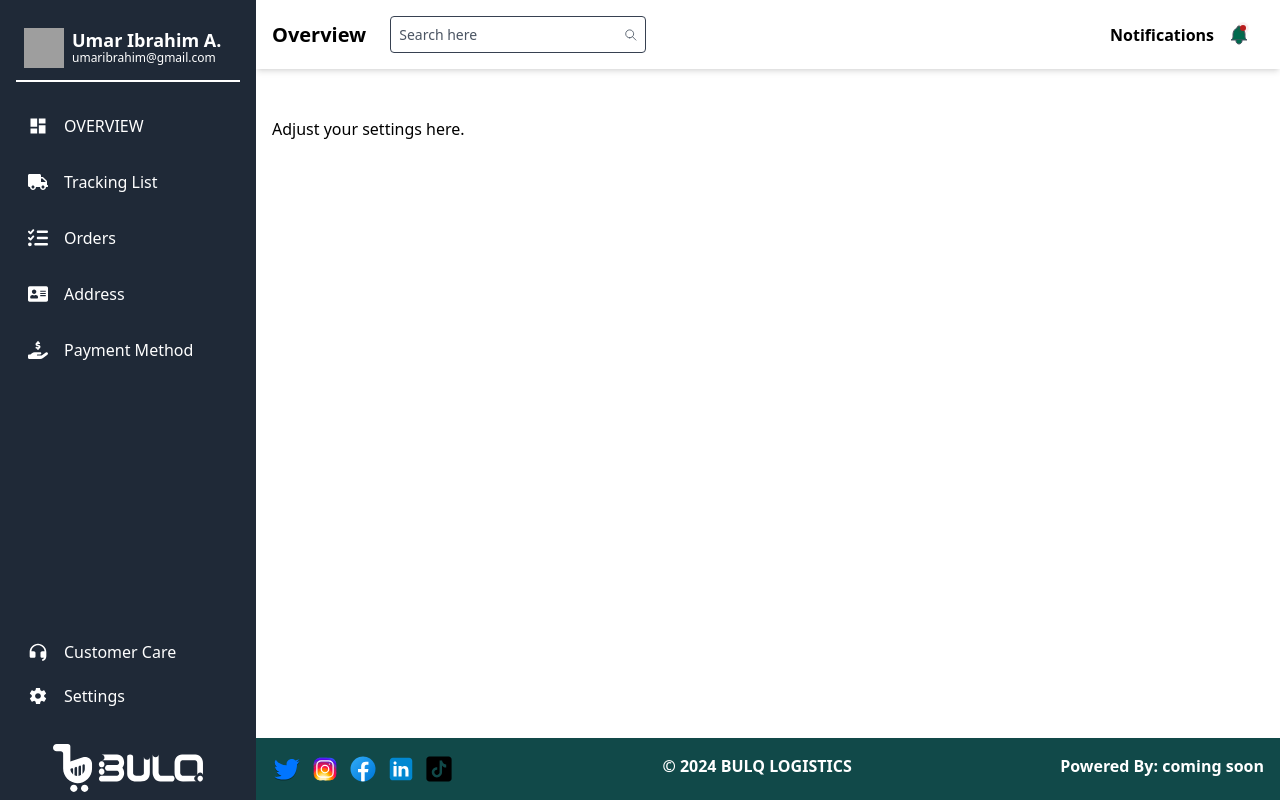
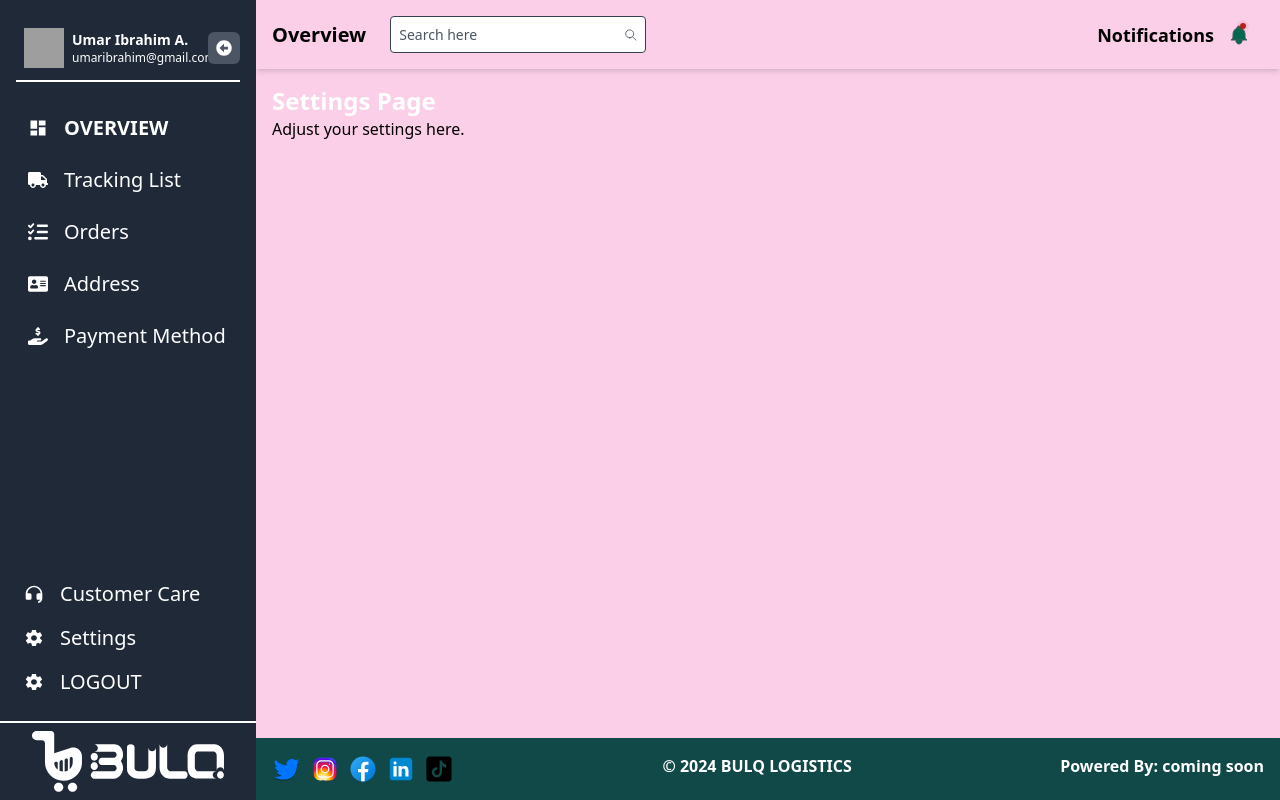
Before and after one commit to Bulqs/bulqlogistics, a Next.js app: page /pages/userdashboard/settings in a window 1280 px wide. Built offline with nearby package versions, Linux system fonts and the light colour scheme; grey boxes are pictures that could not be loaded.

Commit message:
address done for xs lg and xl

```diff
--- a/app/components/inputs/InputField.tsx
+++ b/app/components/inputs/InputField.tsx
@@ -145,7 +145,7 @@ const InputField: React.FC<InputFieldProps> = ({
                     value={value}
                     required={required}
                     onChange={onChange}
-                    className="font-semibold bg-white w-full border border-gray-300 dark:border-gray-700 pl-3 py-3 shadow-sm rounded text-sm focus:outline-none bg-transparent focus:border-indigo-700 text-gray-800 dark:text-gray-100 "
+                    className="placeholder:text-xs font-semibold bg-white w-full border border-gray-300 dark:border-gray-700 pl-1 md:pl-3 py-2 shadow-sm rounded text-sm focus:outline-none bg-transparent focus:border-indigo-700 text-gray-800 dark:text-gray-100 "
                 >
                     <option value="" disabled>
                         {placeholder}
@@ -177,7 +177,7 @@ const InputField: React.FC<InputFieldProps> = ({
                         placeholder={placeholder}
                         required={required}
                         onChange={onChange}
-                        className="bg-white w-full border border-gray-300 dark:border-gray-700 pl-3 py-3 shadow-sm rounded-r text-sm focus:outline-none bg-transparent focus:border-indigo-700 text-gray-800 dark:text-gray-100"
+                            className="placeholder:text-xs bg-white w-full border border-gray-300 dark:border-gray-700 pl-1 md:pl-3 py-2 shadow-sm rounded-r text-sm focus:outline-none bg-transparent focus:border-indigo-700 text-gray-800 dark:text-gray-100"
                     />
                 </div>
             ) : (
@@ -189,7 +189,7 @@ const InputField: React.FC<InputFieldProps> = ({
                     placeholder={placeholder}
                     required={required}
                     onChange={onChange}
-                    className="bg-white w-full border border-gray-300 dark:border-gray-700 pl-3 py-3 shadow-sm rounded text-sm focus:outline-none bg-transparent focus:border-indigo-700 text-gray-800 dark:text-gray-100"
+                            className="placeholder:text-xs bg-white w-full border border-gray-300 dark:border-gray-700 pl-1 md:pl-3 py-2 shadow-sm rounded text-sm focus:outline-none bg-transparent focus:border-indigo-700 text-gray-800 dark:text-gray-100"
                 />
             )}
         </>
--- a/app/components/userdashboardlayout/layout/UserAsideNav.tsx
+++ b/app/components/userdashboardlayout/layout/UserAsideNav.tsx
@@ -1,132 +1,180 @@
-"use client"
-import Link from 'next/link';
-import React, { useState } from 'react';
-import { FaAddressCard, FaTruck } from 'react-icons/fa';
-import { FaHandHoldingDollar, FaListCheck } from 'react-icons/fa6';
-import { IoMdSettings } from 'react-icons/io';
-import { MdDashboard } from 'react-icons/md';
-import { RiCustomerServiceFill } from 'react-icons/ri';
-import Image from 'next/image';
-import { usePathname } from 'next/navigation';
-import logo from '../../../../public/images/logo5.svg';
+"use client";
+import Link from "next/link";
+import React, { useState } from "react";
+import { FaAddressCard, FaTruck } from "react-icons/fa";
+import { FaHandHoldingDollar, FaListCheck } from "react-icons/fa6";
+import { IoMdSettings } from "react-icons/io";
+import { MdDashboard } from "react-icons/md";
+import { RiCustomerServiceFill } from "react-icons/ri";
+import Image from "next/image";
+import { usePathname } from "next/navigation";
+import logo from "../../../../public/images/logo5.svg";
+import { FaArrowAltCircleLeft } from "react-icons/fa";
+import { FaArrowAltCircleRight } from "react-icons/fa";
+
 
 const UserAsideNav: React.FC = () => {
+    const pathname = usePathname(); // Replaces router.pathname
+    const [isCollapsed, setIsCollapsed] = useState(false); // Track toggle state
 
-    const pathname = usePathname(); // Replaces router.pathname
-
-    const [rotate, setRotate] = useState(false);
-    const [dropdownOpen, setDropdownOpen] = useState(false);
-
-
-    const toggleDropdownProfile = () => {
-        setDropdownOpen(!dropdownOpen);
-        setRotate(!rotate);
+    // Toggle the sidebar collapse
+    const toggleSidebar = () => {
+        setIsCollapsed(!isCollapsed);
     };
 
     return (
-      <aside className="relative w-64 bg-gray-800 text-white flex flex-col p-4">
+        <aside
+            className={`relative h-full md:h-screen bg-gray-800 text-white flex flex-col p-2 md:p-4 transition-all duration-300 ${isCollapsed ? "w-20" : " w-[266px] md:w-64"
+                }`}
+        >
+            {/* Toggle Button */}
+            <button
+                onClick={toggleSidebar}
+                className="absolute top-2 md:top-8 right-2 md:right-4 bg-gray-600 p-2 rounded-md text-white"
+            >
+                {isCollapsed ? <FaArrowAltCircleRight /> : <FaArrowAltCircleLeft />
+}
+            </button>
 
-          {/* DASHBOARD LOGIN DROPDOWN GOES HERE */}
-          {/* <div className="text-2xl font-semibold mb-6 bg-red-700">
-                    Dashboard
-                </div> */}
-          <div className="text-2xl font-semibold mb-6 border-b-2 border-white">
-              <div className="hidden sm:flex justify-start flex-row py-3 pr-3 pl-2 Drops relative">
+            <div className=" font-semibold mb-6 border-b-2 border-white mt-6 md:mt-0">
+                <div className="sm:flex justify-start flex-row py-3 pr-3 pl-2">
                     <div className="flex items-center justify-start flex-row">
                         <img
-                          className="w-10 h-10"
+                            className="w-5 md:w-10 h-5 md:h-10"
                             src="https://i.ibb.co/QMddNDb/Ellipse-14.png"
                             alt="individual person"
                         />
-                      <div className="ml-2">
-                          <p className="text-lg leading-4 font-semibold text-white">
+                        {/* Show name and email only when expanded */}
+                        {!isCollapsed && (
+                            <div className="ml-2 pr-2 md:pr-0">
+                                <p className="text-[10px] md:text-sm leading-4 font-semibold text-white">
                                     Umar Ibrahim A.
                                 </p>
-                          <p className="font-normal text-xs leading-3 text-white mt-1">
+                                <p className="font-normal text-[8px] md:text-xs leading-3 text-white ">
                                     umaribrahim@gmail.com
                                 </p>
                             </div>
-                      {/* <svg
-                          onClick={toggleDropdownProfile}
-                          className={`${rotate ? 'rotate-180' : ''
-                              } bg-white cursor-pointer transform duration-100 xl:ml-3 lg:ml-3 ml-2 p-1 rounded-full`}
-                          width={20}
-                          height={20}
-                          viewBox="0 0 14 8"
-                          fill="none"
-                          xmlns="http://www.w3.org/2000/svg"
-                      >
-                          <path
-                              d="M1 1L7 7L13 1"
-                              stroke="#1F2937"
-                              strokeWidth="1.5"
-                              strokeLinecap="round"
-                              strokeLinejoin="round"
-                          />
-                      </svg> */}
+                        )}
                     </div>
-
-                  {/* Dropdown Menu */}
-                  {/* {dropdownOpen && (
-                      <div className="absolute right-0 mt-14 w-56 shadow-md rounded-b-lg z-50">
-                          <ul className="pt-2 bg-gray-800 rounded-md text-sm shadow-sm shadow-white overflow-hidden">
-                              <li className="px-4 py-2 hover:bg-gray-100 hover:text-black cursor-pointer text-white font-semibold">Tracking ID</li>
-                              <li className="px-4 py-2 hover:bg-gray-100 hover:text-black cursor-pointer text-white font-semibold">Orders</li>
-                              <li className="px-4 py-2 hover:bg-gray-100 hover:text-black cursor-pointer text-white font-semibold">
-                                  <Link href="/pages/userdashboard/settings">
-                                      Settings
-                                  </Link>
-                              </li>
-                              <hr className="border-t" />
-                              <li className="bg-white text-center px-4 py-2 hover:bg-black hover:text-white cursor-pointer text-red-600 font-semibold">LOGOUT</li>
-                          </ul>
-                      </div>
-                  )} */}
                 </div>
             </div>
 
-          {/* DASHBOARD LOGIN DROPDOWN ENDS HERE  */}
-          <nav className="flex flex-col space-y-4">
-              <Link href="/pages/userdashboard" className={`px-3 py-2 rounded-md flex items-center justify-start gap-4 ${pathname === '/pagesuserdashboard' ? 'bg-gray-700' : 'hover:bg-gray-700'}`}>
-                  <span className="text-xl"> <MdDashboard /> </span> OVERVIEW
+            <nav className="flex flex-col space-y-2">
+                <Link
+                    href="/pages/userdashboard"
+                    className={`px-1 md:px-3 gap-2 md:gap-4 py-2 rounded-md flex items-center justify-start font-semibold  ${pathname === "/pages/userdashboard"
+                            ? "bg-gray-700"
+                            : "hover:bg-gray-700"
+                        }`}
+                >
+                    <span className="md:text-xl text-sm">
+                        <MdDashboard />
+                    </span>
+                    {!isCollapsed && <p className="md:text-xl text-sm">OVERVIEW</p>}
                 </Link>
-              <Link href="/pages/userdashboard/trackinglist" className={`px-3 py-2 rounded-md flex items-center justify-start gap-4 ${pathname === '/pages/userdashboard/trackinglist' ? 'bg-gray-700' : 'hover:bg-gray-700'}`}>
-                  <span className="text-xl"> <FaTruck /> </span> Tracking List
+                <Link
+                    href="/pages/userdashboard/trackinglist"
+                    className={`px-1 md:px-3 gap-2 md:gap-4 py-2 rounded-md flex items-center justify-start ${pathname === "/pages/userdashboard/trackinglist"
+                            ? "bg-gray-700"
+                            : "hover:bg-gray-700"
+                        }`}
+                >
+                    <span className="md:text-xl text-sm">
+                        <FaTruck />
+                    </span>
+                    {!isCollapsed && <p className="md:text-xl text-sm">Tracking List</p>}
                 </Link>
-              <Link href="/pages/userdashboard/orderlist" className={`px-3 py-2 rounded-md flex items-center justify-start gap-4 ${pathname === '/pages/userdashboard/orderlist' ? 'bg-gray-700' : 'hover:bg-gray-700'}`}>
-                  <span className="text-xl"> <FaListCheck /> </span> Orders
+                <Link
+                    href="/pages/userdashboard/orderlist"
+                    className={`px-1 md:px-3 gap-2 md:gap-4 py-2 rounded-md flex items-center justify-start ${pathname === "/pages/userdashboard/orderlist"
+                            ? "bg-gray-700"
+                            : "hover:bg-gray-700"
+                        }`}
+                >
+                    <span className="md:text-xl text-sm ">
+                        <FaListCheck />
+                    </span>
+                    {!isCollapsed && <p className="md:text-xl text-sm">Orders</p>}
                 </Link>
-              <Link href="/pages/userdashboard/useraddress" className={`px-3 py-2 rounded-md flex items-center justify-start gap-4 ${pathname === '/pages/userdashboard/useraddress' ? 'bg-gray-700' : 'hover:bg-gray-700'}`}>
-                  <span className="text-xl"> <FaAddressCard /> </span> Address
+                <Link
+                    href="/pages/userdashboard/useraddress"
+                    className={`px-1 md:px-3 gap-2 md:gap-4 py-2 rounded-md flex items-center justify-start ${pathname === "/pages/userdashboard/useraddress"
+                            ? "bg-gray-700"
+                            : "hover:bg-gray-700"
+                        }`}
+                >
+                    <span className="md:text-xl text-sm">
+                        <FaAddressCard />
+                    </span>
+                    {!isCollapsed && <p className="md:text-xl text-sm">Address</p>}
                 </Link>
-              <Link href="/pages/userdashboard/userpayment" className={`px-3 py-2 rounded-md flex items-center justify-start gap-4 ${pathname === '/pages/userdashboard/userpayment' ? 'bg-gray-700' : 'hover:bg-gray-700'}`}>
-                  <span className="text-xl"> <FaHandHoldingDollar /> </span> Payment Method
+                <Link
+                    href="/pages/userdashboard/userpayment"
+                    className={`px-1 md:px-3 gap-2 md:gap-4 py-2 rounded-md flex items-center justify-start ${pathname === "/pages/userdashboard/userpayment"
+                            ? "bg-gray-700"
+                            : "hover:bg-gray-700"
+                        }`}
+                >
+                    <span className="md:text-xl text-sm">
+                        <FaHandHoldingDollar />
+                    </span>
+                    {!isCollapsed && <p className="md:text-xl text-sm">Payment Method</p>}
+                </Link>
+            </nav>
+
+            <div className=" absolute flex flex-col w-full bottom-16 md:bottom-24 left-0 pl-1 md:pl-3 pr-1 md:pr-4">
+                <Link
+                    href="/pages/userdashboard/usercustomercare"
+                    className={`px-1 md:px-3 gap-2 md:gap-4 py-1 md:py-2 rounded-md flex items-center justify-start ${pathname === "/pages/userdashboard/usercustomercare"
+                        ? "bg-gray-700"
+                        : "hover:bg-gray-700"
+                        }`}
+                >
+                    <span className="md:text-xl text-sm">
+                        <RiCustomerServiceFill />
+                    </span>
+                    {!isCollapsed && <p className="md:text-xl text-sm">Customer Care</p>}
                 </Link>
 
-          </nav>
-
-          <div className=" absolute flex flex-col w-full bottom-20 left-0 px-4">
-              <Link href="/pages/userdashboard/usercustomercare" className={`px-3 py-2 rounded-md flex items-center justify-start gap-4 ${pathname === '/pages/userdashboard/usercustomercare' ? 'bg-gray-700' : 'hover:bg-gray-700'}`}>
-                  <span className="text-xl"> <RiCustomerServiceFill /> </span> Customer Care
+                <Link
+                    href="/pages/userdashboard/usersettings"
+                    className={`px-1 md:px-3 gap-2 md:gap-4 py-1 md:py-2  rounded-md flex items-center justify-start ${pathname === "/pages/userdashboard/usersettings"
+                        ? "bg-gray-700"
+                        : "hover:bg-gray-700"
+                        }`}
+                >
+                    <span className="md:text-xl text-sm">
+                        <IoMdSettings />
+                    </span>
+                    {!isCollapsed && <p className="md:text-xl text-sm">Settings</p>}
                 </Link>
 
-              <Link href="/pages/userdashboard/usersettings" className={`px-3 py-3 rounded-md flex items-center justify-start gap-4 ${pathname === '/pages/userdashboard/usersettings' ? 'bg-gray-700' : 'hover:bg-gray-700'}`}>
-                  <span className="text-xl"> <IoMdSettings /> </span> Settings
+                <Link
+                    href="/pages/userdashboard/usersettings"
+                    className={`px-1 md:px-3 gap-2 md:gap-4  py-1 md:py-2 rounded-md flex items-center justify-start ${pathname === "/pages/userdashboard/usersettings"
+                        ? "bg-red-700"
+                        : "hover:bg-red-800"
+                        }`}
+                >
+                    <span className="md:text-xl text-sm">
+                        <IoMdSettings />
+                    </span>
+                    {!isCollapsed && <p className="md:text-xl text-sm">LOGOUT</p>}
                 </Link>
+
             </div>
 
-          <div className=" absolute flex items-center justify-center w-full bottom-0 left-0 pb-2">
+            <div className="absolute flex items-center justify-center w-full bottom-0 left-0 pb-2 border-t-2 border-white pt-2">
                 <Image
                     src={logo}
                     alt="Description of the image"
-                  width={150}
-                  height={150}
-                  className=""
+                    width={`${isCollapsed ? 40 : 150}`}
+                    height={isCollapsed ? 40 : 150}
+                    className="w-24 md:w-48"
                 />
             </div>
-
         </aside>
     );
-}
+};
 
 export default UserAsideNav;
--- a/app/components/userdashboardlayout/layout/UserDashboardLayout.tsx
+++ b/app/components/userdashboardlayout/layout/UserDashboardLayout.tsx
@@ -21,7 +21,7 @@ const UserDashboardLayout = ({ children }: UserDashboardLayoutProps) => {
 
 
     return (
-        <div className="flex h-screen">
+        <div className="flex h-screen bg-pink-200 overflow-hidden">
             {/* Side Navigation */}
             <UserAsideNav />
             {/* Side Navigation */}
--- a/app/components/userdashboardlayout/layout/UserHeader.tsx
+++ b/app/components/userdashboardlayout/layout/UserHeader.tsx
@@ -105,9 +105,9 @@ const UserHeader: React.FC = () => {
   return (
       <header className=" p-4 shadow-md w-full flex flex-row items-center justify-between">
           <div className="flex items-center justify-start w-full ">
-              <h1 className="text-xl font-semibold text-black"> Overview</h1>
-              <div className="sm:w-64 w-56 bg-white border rounded border-gray-700 flex items-center lg:mr-60 ml-6">
-                  <input className="mx-2 focus:outline-none w-full py-2 text-sm leading-none placeholder-gray-600 text-gray-600" placeholder="Search here" />
+              <h1 className="text-base md:text-xl font-semibold text-black"> Overview</h1>
+              <div className="w-28 md:w-64 bg-white border rounded border-gray-700 flex items-center md:mr-60 ml-2 md:ml-6">
+                  <input className="mx-2 focus:outline-none w-full py-1 md:py-2 text-sm leading-none placeholder-gray-600 text-gray-600" placeholder="Search here" />
                   <svg className="mr-2" width={16} height={16} viewBox="0 0 16 16" fill="none" xmlns="http://www.w3.org/2000/svg">
                       <path d="M6.66667 11.3333C9.244 11.3333 11.3333 9.244 11.3333 6.66667C11.3333 4.08934 9.244 2 6.66667 2C4.08934 2 2 4.08934 2 6.66667C2 9.244 4.08934 11.3333 6.66667 11.3333Z" stroke="#4B5563" strokeLinecap="round" strokeLinejoin="round" />
                       <path d="M14 14L10 10" stroke="#4B5563" strokeLinecap="round" strokeLinejoin="round" />
@@ -119,10 +119,10 @@ const UserHeader: React.FC = () => {
               <div className="relative">
                   <button
                       aria-label="show notifications"
-                      className="cursor-pointer items-center justify-between gap-x-4 flex w-20 h-6 xl:w-auto xl:h-auto text-black "
+                      className="cursor-pointer items-center md:justify-between justify-end gap-x-4 flex w-20 h-6 xl:w-auto xl:h-auto text-black "
                       onClick={toggleDropdown}
                   >
-                      <p className="font-semibold">Notifications</p>
+                      <p className="font-semibold hidden md:block md:text-lg">Notifications</p>
                       <svg
                           width={18}
                           height={20}
```
Also changed, not shown: app/components/userdashboardlayout/modal/EditModal.tsx (+13 -13 lines), app/components/userdashboardlayout/modal/Modal.tsx (+5 -5 lines), app/pages/userdashboard/useraddress/UserAddress.tsx (+11 -9 lines). Lines whose indentation alone changed are shown as unchanged.
